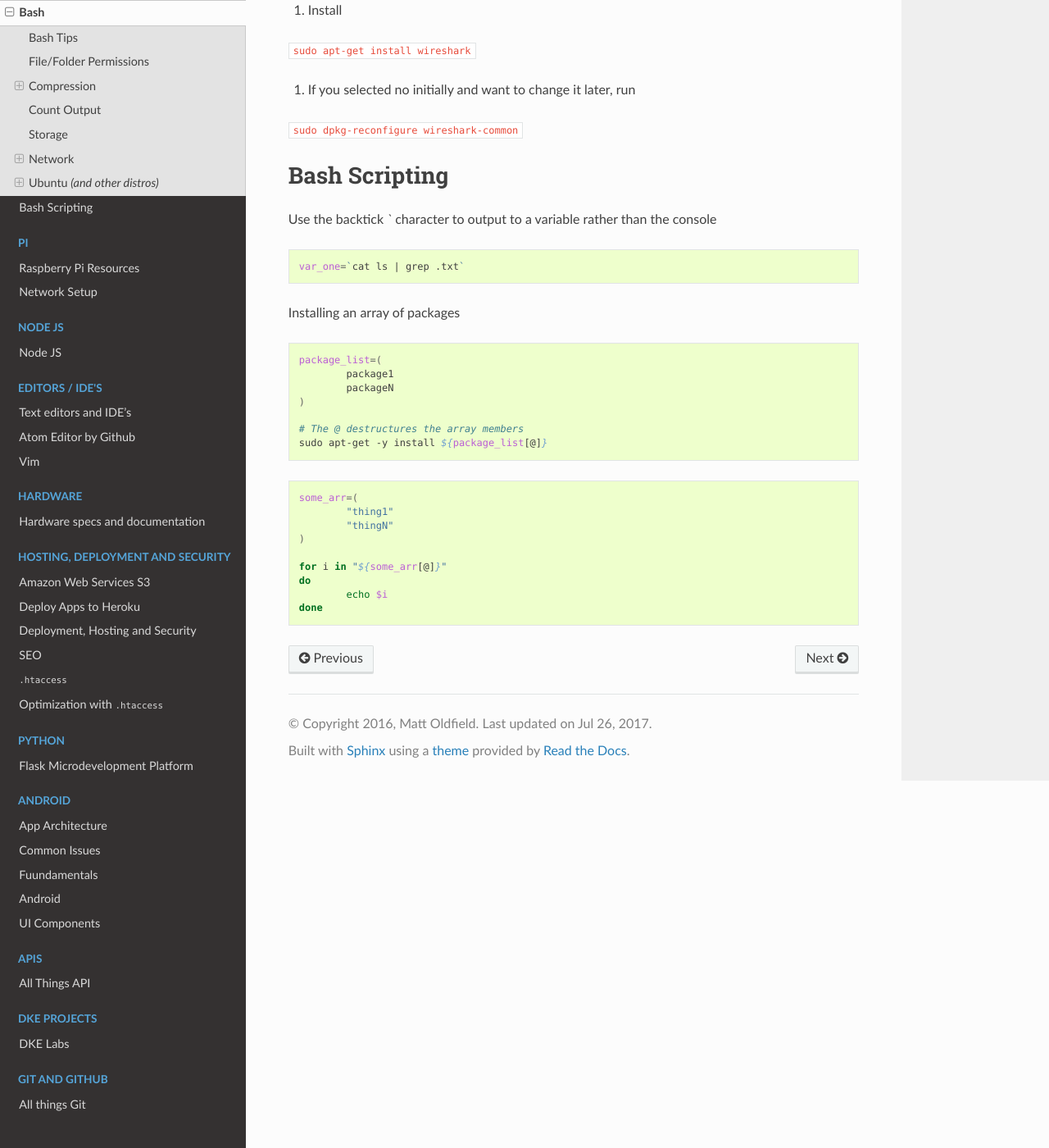
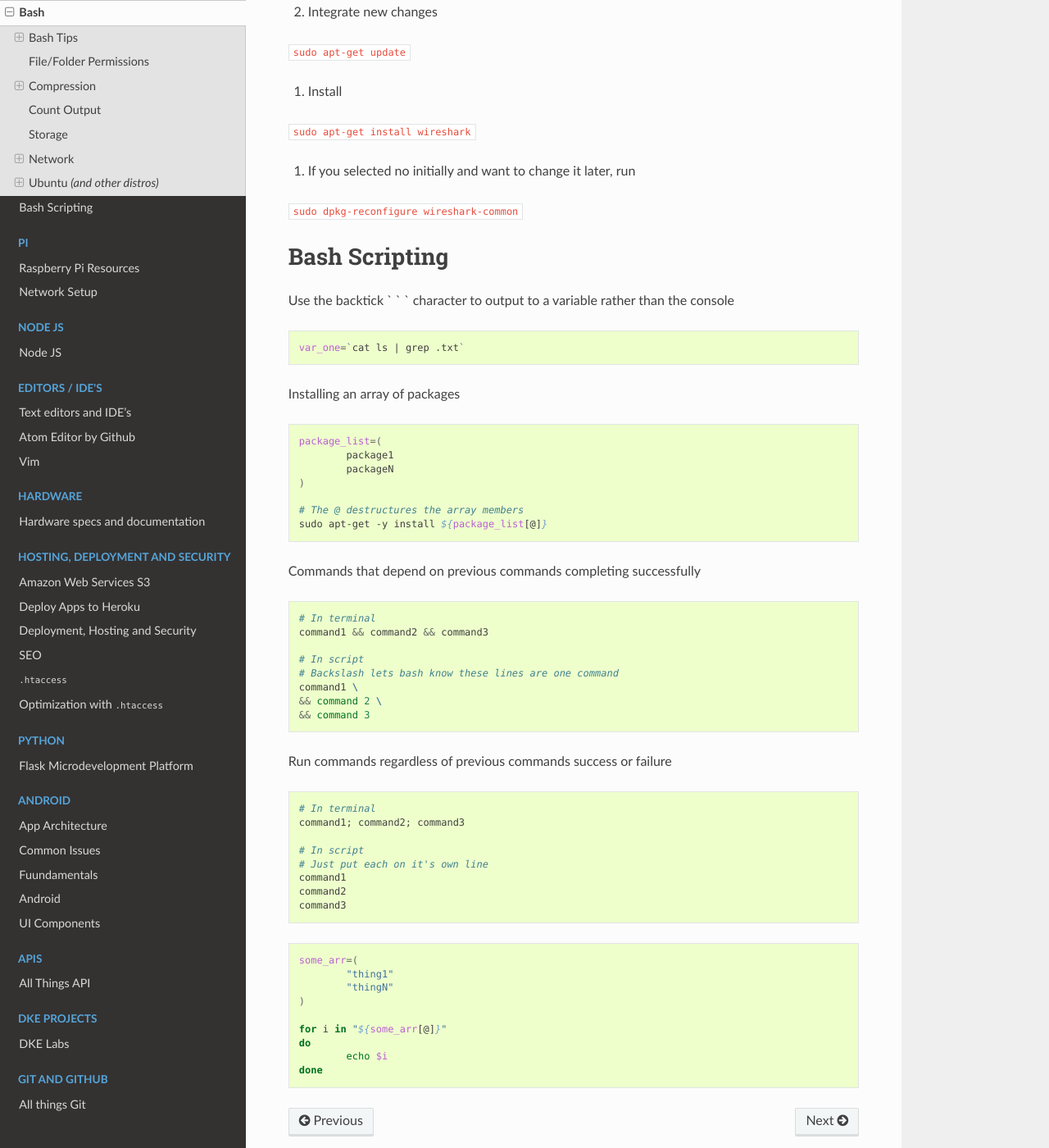
Before and after one commit to asmattic/docs, a Sphinx documentation site: the page built from source/bash.rst, in a window 1280 px wide and 1400 px high, scrolled down 4384 px. Shown: the whole window at 82% size. Built offline with Sphinx 7.4.7 and the Read the Docs theme 2.0.0, drawn with Linux system fonts in a browser that asks for light colours; some of the changed text lies outside the part shown.

Commit message:
added sphinx info

```diff
--- a/source/bash.rst
+++ b/source/bash.rst
@@ -6,6 +6,11 @@
 
 Bash Tips
 --------------------------
+
+Close terminal
+~~~~~~~~~~~~~~~~~
+
+``Ctrl`` + ``Shift`` + ``w``
 
 Some bash commands.
 
@@ -221,7 +226,7 @@
 Bash Scripting
 ===============
 
-Use the backtick `\`` character to output to a variable rather than the console
+Use the backtick ` \` ` character to output to a variable rather than the console
 
 .. code-block:: bash
 
@@ -239,6 +244,32 @@
 	# The @ destructures the array members
 	sudo apt-get -y install ${package_list[@]}
 
+Commands that depend on previous commands completing successfully
+
+.. code-block:: bash
+
+	# In terminal
+	command1 && command2 && command3
+
+	# In script
+	# Backslash lets bash know these lines are one command
+	command1 \
+	&& command 2 \
+	&& command 3
+
+Run commands regardless of previous commands success or failure
+
+.. code-block:: bash
+
+	# In terminal
+	command1; command2; command3
+
+	# In script
+	# Just put each on it's own line
+	command1
+	command2
+	command3
+
 Loops
 ~~~~~~~~
 
--- a/source/writing-docs/index.rst
+++ b/source/writing-docs/index.rst
@@ -3,6 +3,12 @@
 
 .. Variables
 .. include:: ../vars.rst
+
+Basic Structure
+-----------------
+
+.. Basic structure file
+.. literalinclude:: basic-structure.rst
 
 .. _rst-sources:
 
```
Also changed, not shown: source/writing-docs/basic-structure.rst (added, +27 -0 lines).
